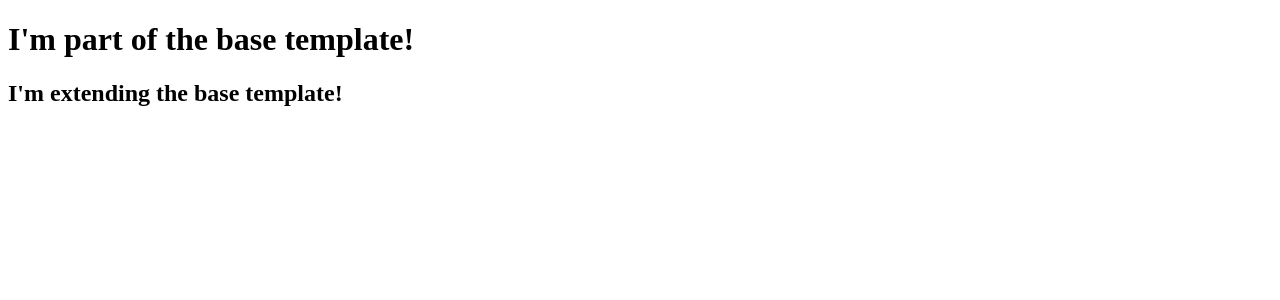
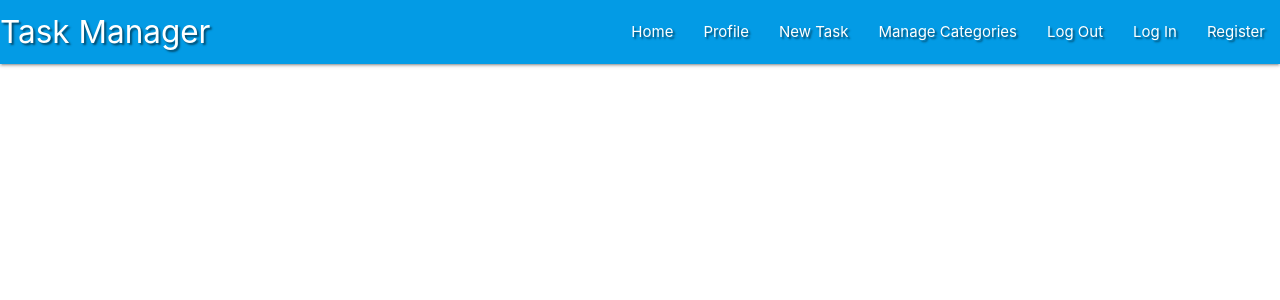
Before and after one commit to OriHillairetdev/MS3-Book-Nook, a Flask app: page / in a window 1280 px wide. Shown: the top 300 px of the page. Run offline with Flask 2, Linux system fonts and the light colour scheme; data that the repository does not hold is empty; some libraries are stand-ins or nearby versions.

Commit message:
Add Register template

```diff
--- a/app.py
+++ b/app.py
@@ -4,6 +4,7 @@ from flask import (
     redirect, request, session, url_for)
 from flask_pymongo import PyMongo
 from bson.objectid import ObjectId
+from werkzeug.security import generate_password_hash, check_password_hash
 if os.path.exists("env.py"):
     import env
 
@@ -24,6 +25,11 @@ def get_tasks():
     return render_template("tasks.html", tasks=tasks)
 
 
+@app.route("/register", methods=["GET", "POST"])
+def register():
+    return render_template("register.html")
+
+
 if __name__ == "__main__":
     app.run(host=os.environ.get("IP"),
             port=int(os.environ.get("PORT")),
--- /dev/null
+++ b/static/css/style.css
@@ -0,0 +1,3 @@
+.text-shadow {
+    text-shadow: 2px 2px 2px rgba(0, 0, 0, 0.5);
+}
--- a/templates/base.html
+++ b/templates/base.html
@@ -3,13 +3,55 @@
 <head>
     <meta charset="UTF-8">
     <meta name="viewport" content="width=device-width, initial-scale=1.0">
+    <link rel="stylesheet" href="https://cdnjs.cloudflare.com/ajax/libs/font-awesome/5.13.1/css/all.min.css"
+        integrity="sha512-xA6Hp6oezhjd6LiLZynuukm80f8BoZ3OpcEYaqKoCV3HKQDrYjDE1Gu8ocxgxoXmwmSzM4iqPvCsOkQNiu41GA==" crossorigin="anonymous" type="text/css">
+    <link rel="stylesheet" href="https://cdnjs.cloudflare.com/ajax/libs/materialize/1.0.0/css/materialize.min.css" type="text/css">
+    <link rel="stylesheet" href="{{ url_for('static', filename='css/style.css') }}" type="text/css">
+    {% block styles %}
+    {% endblock %}
     <title>Task Manager</title>
 </head>
 <body>
 
-    <h1>I'm part of the base template!</h1>
+	<header>
+        <!-- top navbar -->
+		<nav class="nav-extended text-shadow light-blue darken-1">
+			<div class="nav-wrapper">
+				<a href="{{ url_for('get_tasks') }}" class="brand-logo">Task Manager</a>
+				<a href="#" data-target="mobile-demo" class="sidenav-trigger right"><i class="fas fa-bars"></i></a>
+				<ul class="right hide-on-med-and-down">
+					<li><a href="{{ url_for('get_tasks') }}">Home</a></li>
+					<li><a href="#">Profile</a></li>
+					<li><a href="#">New Task</a></li>
+					<li><a href="#">Manage Categories</a></li>
+					<li><a href="#">Log Out</a></li>
+					<li><a href="#">Log In</a></li>
+					<li><a href="{{ url_for('register') }}">Register</a></li>
+				</ul>
+			</div>
+		</nav>
+
+        <!-- mobile sidenav -->
+		<ul class="sidenav" id="mobile-demo">
+            <li><h4 class="center-align light-blue-text text-darken 4">Task Manager</h4></li>
+            <li><a href="{{ url_for('get_tasks') }}">Home</a></li>
+            <li><a href="#">Profile</a></li>
+            <li><a href="#">New Task</a></li>
+            <li><a href="#">Manage Categories</a></li>
+            <li><a href="#">Log Out</a></li>
+            <li><a href="#">Log In</a></li>
+            <li><a href="{{ url_for('register') }}">Register</a></li>
+		</ul>
+	</header>
+
     {% block content %}
     {% endblock %}
 
+    <script src="https://code.jquery.com/jquery-3.5.1.min.js"
+        integrity="sha256-9/aliU8dGd2tb6OSsuzixeV4y/faTqgFtohetphbbj0=" crossorigin="anonymous"></script>
+    <script src="https://cdnjs.cloudflare.com/ajax/libs/materialize/1.0.0/js/materialize.min.js"></script>
+    <script src="{{ url_for('static', filename='js/script.js') }}"></script>
+    {% block scripts %}
+    {% endblock %}
 </body>
 </html>
--- a/templates/tasks.html
+++ b/templates/tasks.html
@@ -1,7 +1,5 @@
 {% extends "base.html" %}
 {% block content %}
-
-    <h2>I'm extending the base template!</h2>
 
     {% for task in tasks %}
         {{ task.task_name }}<br>
```
Also changed, not shown: static/js/style.js (added, +20 -0 lines), templates/register.html (added, +35 -0 lines).
